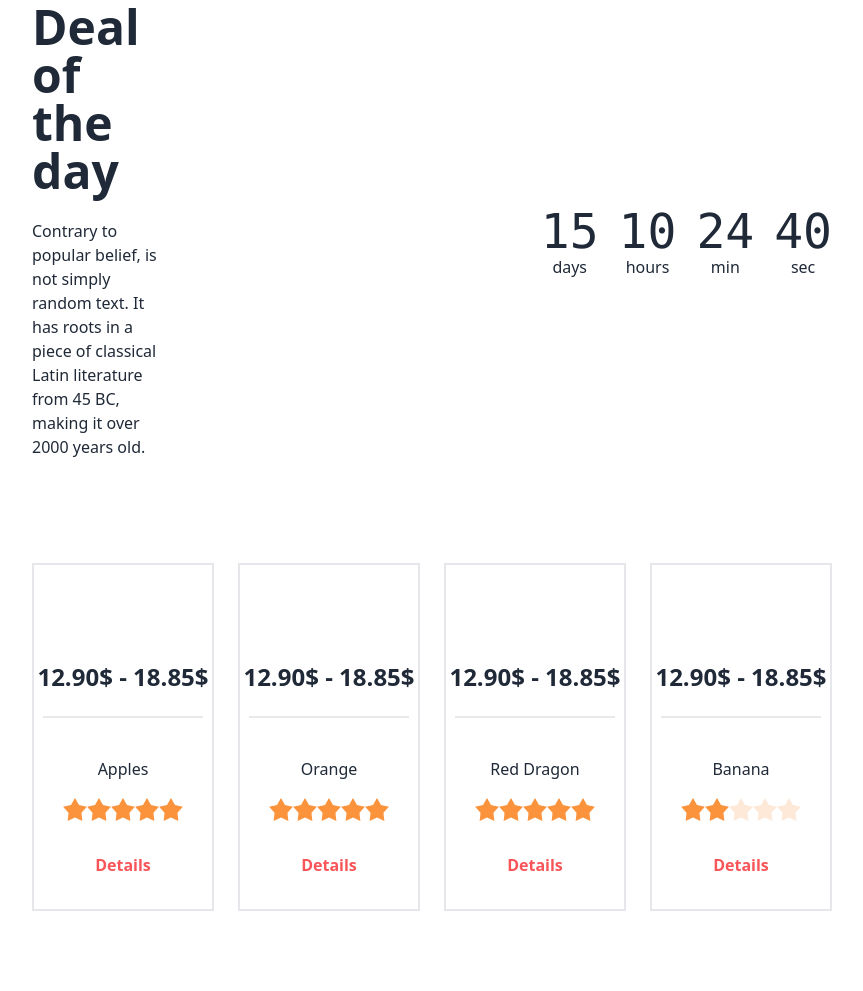
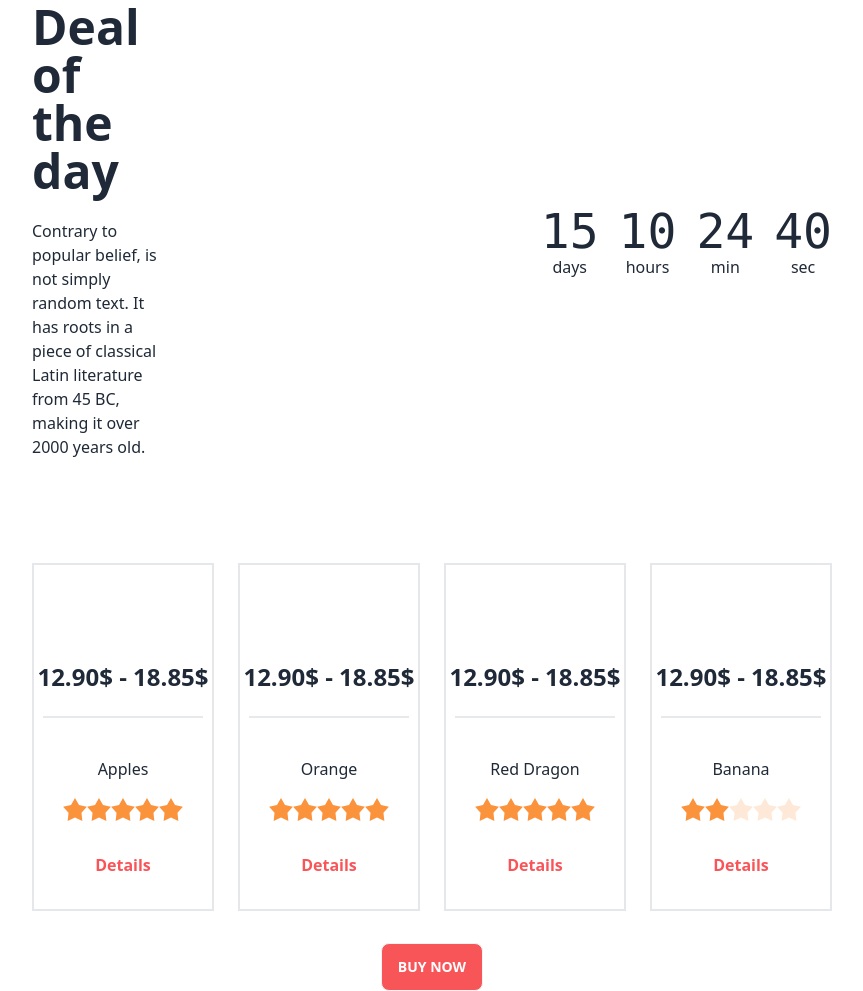
Before and after one commit to shovonmondalbk/fruit-burst, a plain HTML site: page index.html in a window 1280 px wide. Shown: the part 1019-2010 px from the top of the page, without its empty margins (208-1071 px from the left). Drawn offline with nearby package versions, Linux system fonts and the light colour scheme.

Commit message:
Deals of the day complete with bonous complete

```diff
--- a/index.html
+++ b/index.html
@@ -188,7 +188,7 @@
 
         </div>
 
-        <div class="flex flex-col md:grid md:grid-cols-2 lg:grid lg:grid-cols-4 justify-around items-center gap-6 pb-20 py-20 ">
+        <div class="flex flex-col md:grid md:grid-cols-2 lg:grid lg:grid-cols-4 justify-around items-center gap-6 pt-20 pb-8 ">
           <div class="border-2 border-black-rgba">
             <div class="flex flex-col justify-center items-center">
               <img src="images/fruit6.png" alt="" class="px-28 py-12">
@@ -356,6 +356,9 @@
             </div>
           </div>
         </div>
+        <div class="flex justify-center">
+          <button class="btn bg-[#F85559] text-white">Buy Now</button>
+        </div>
       </section>
 
     </main>
```
